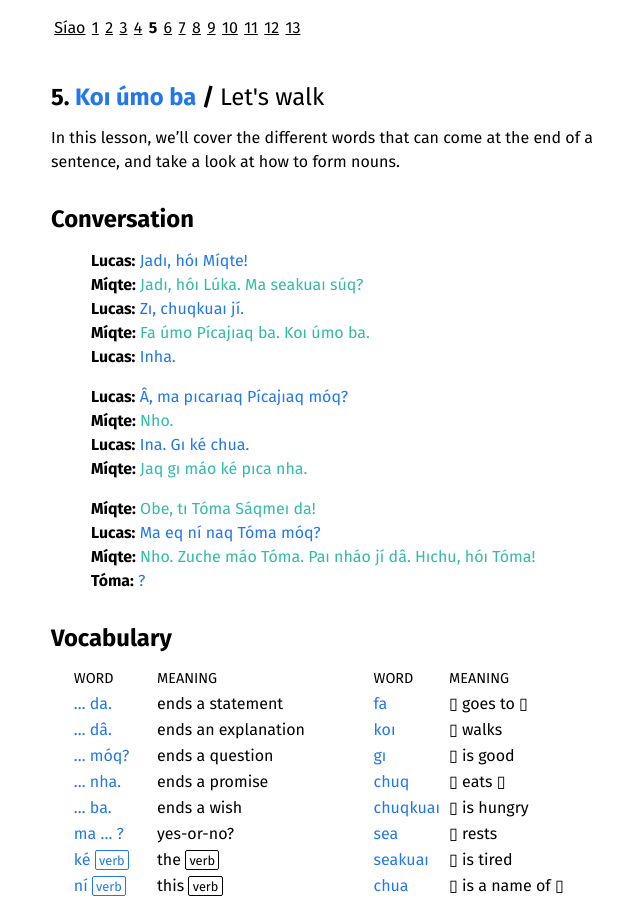
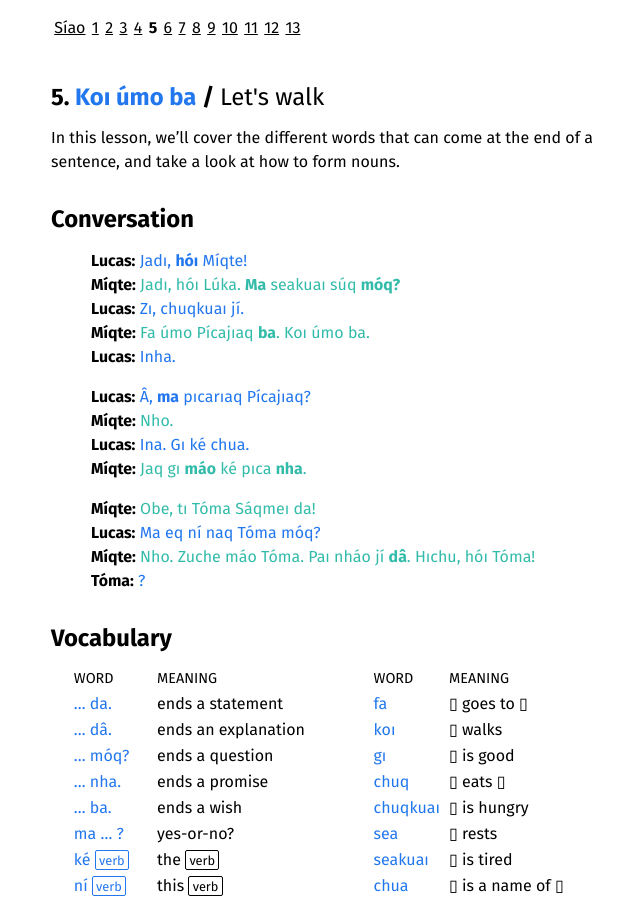
Before and after one commit to laqme/koitieq, a Jekyll site: the page built from _chapters/05-koi.md, in a window 1280 px wide and 900 px high. Shown: the whole window, without its empty margins (45-685 px from the left). Built offline with Jekyll 4.4.1, drawn with Linux system fonts in a browser that asks for light colours; some web fonts are replaced.

Commit message:
Bold new grammar

```diff
--- a/_chapters/05-koi.md
+++ b/_chapters/05-koi.md
@@ -10,20 +10,20 @@ In this lesson, we'll cover the different words that can come at the end of a se
 
 ## Conversation
 
-> **Lucas:** _Jadı, hóı Míqte!_{:.t} \
-> **Míqte:** _Jadı, hóı Lúka. Ma seakuaı súq?_{:.t.sec} \
+> **Lucas:** _Jadı, **hóı** Míqte!_{:.t} \
+> **Míqte:** _Jadı, hóı Lúka. **Ma** seakuaı súq **móq?**_{:.t.sec} \
 > **Lucas:** _Zı, chuqkuaı jí._{:.t} \
-> **Míqte:** _Fa úmo Pícajıaq ba. Koı úmo ba._{:.t.sec} \
+> **Míqte:** _Fa úmo Pícajıaq **ba**. Koı úmo ba._{:.t.sec} \
 > **Lucas:** _Inha._{:.t}
 >
-> **Lucas:** _Â, ma pıcarıaq Pícajıaq móq?_{:.t} \
+> **Lucas:** _Â, **ma** pıcarıaq Pícajıaq?_{:.t} \
 > **Míqte:** _Nho._{:.t.sec} \
 > **Lucas:** _Ina. Gı ké chua._{:.t} \
-> **Míqte:** _Jaq gı máo ké pıca nha._{:.t.sec}
+> **Míqte:** _Jaq gı **máo** ké pıca **nha**._{:.t.sec}
 >
 > **Míqte:** _Obe, tı Tóma Sáqmeı da!_{:.t.sec} \
 > **Lucas:** _Ma eq ní naq Tóma móq?_{:.t} \
-> **Míqte:** _Nho. Zuche máo Tóma. Paı nháo jí dâ. Hıchu, hóı Tóma!_{:.t.sec} \
+> **Míqte:** _Nho. Zuche máo Tóma. Paı nháo jí **dâ**. Hıchu, hóı Tóma!_{:.t.sec} \
 > **Tóma:** _?_{:.t}
 
 ## Vocabulary
```
Also changed, not shown: _chapters/07-piri.md (+4 -4 lines), _chapters/08-chuqke.md (+3 -3 lines), _chapters/15.md (+2 -2 lines), _chapters/16.md (+2 -2 lines), _chapters/17.md (+2 -2 lines).
